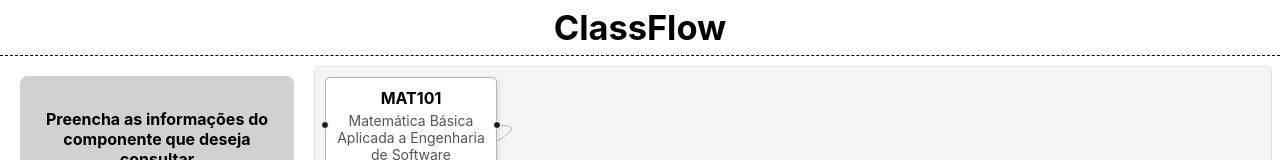
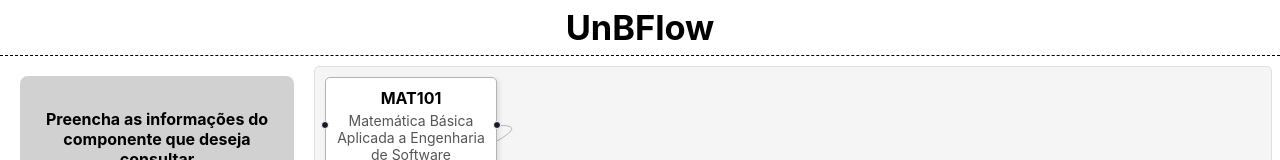
Before and after one commit to projeto-de-algoritmos-2024/Grafos1_UnBFlow, a React (Create React App) app in the folder frontend/: page / in a window 1280 px wide. Shown: the top 160 px of the page. Built offline with nearby package versions, Linux system fonts and the light colour scheme.

Commit message:
refactor(frontend): rename from ClassFlow to UnBFlow

```diff
--- a/frontend/package.json
+++ b/frontend/package.json
@@ -1,5 +1,5 @@
 {
-  "name": "frontend",
+  "name": "unbflow",
   "version": "0.1.0",
   "private": true,
   "dependencies": {
--- a/frontend/src/App.tsx
+++ b/frontend/src/App.tsx
@@ -1,14 +1,11 @@
-import React from 'react';
 import Header from './components/Header';
 import SearchArea from './components/SearchArea';
 import GraphCanvas from './components/GraphCanvas';
 import './App.css';
 
-
-
 function App() {
+  document.title = 'UnBFlow'
   return (
-    document.title = "ClassFlow",
     <div className="App">
       <Header />
 
@@ -24,7 +21,6 @@ function App() {
 
       </div>
 
-
     </div>
   );
 }
--- a/frontend/src/components/Header/index.tsx
+++ b/frontend/src/components/Header/index.tsx
@@ -3,7 +3,7 @@ import "./style.css";
 function Header() {
   return (
     <header className="header">
-      <h1>ClassFlow</h1>
+      <h1>UnBFlow</h1>
     </header>
   );
 }
```
